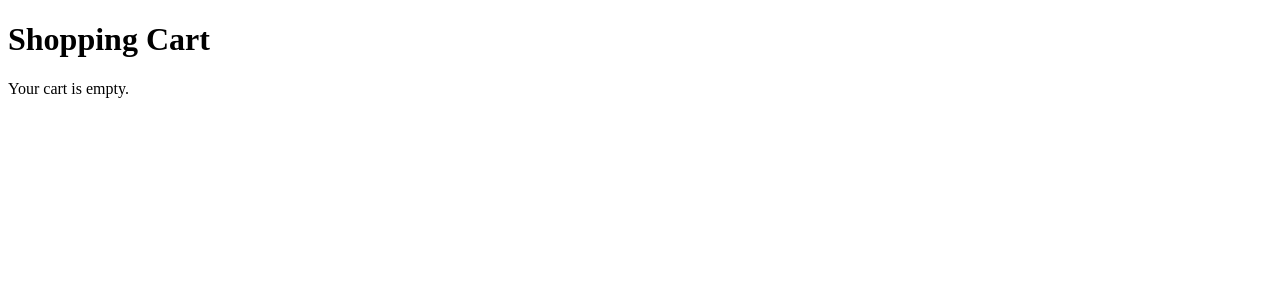
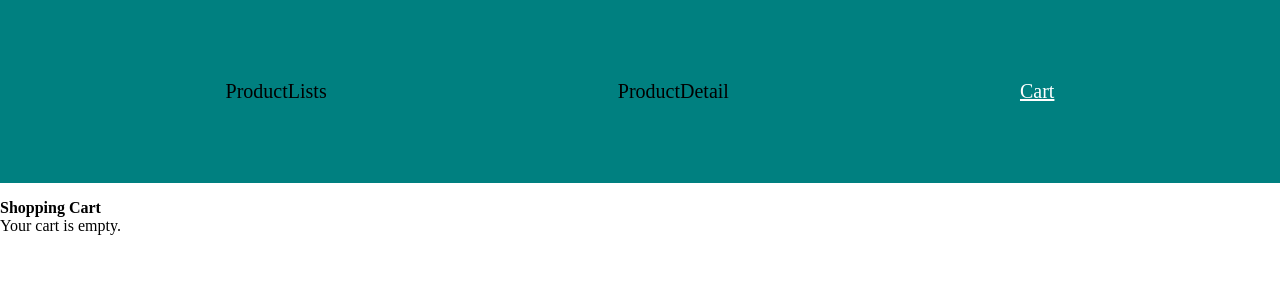
Before and after one commit to Muniraja-M/E-commerce, a React (Create React App) app: page /cart in a window 1280 px wide. Shown: the top 300 px of the page. Built offline with nearby package versions, Linux system fonts and the light colour scheme.

Commit message:
routers and redux

```diff
--- a/package.json
+++ b/package.json
@@ -5,11 +5,13 @@
   "keywords": [],
   "main": "src/index.js",
   "dependencies": {
+    "@reduxjs/toolkit": "^1.9.7",
     "@tanstack/react-query": "5.4.3",
     "axios": "1.6.0",
     "react": "18.2.0",
     "react-dom": "18.2.0",
     "react-query": "^3.39.3",
+    "react-redux": "^8.1.3",
     "react-router-dom": "6.18.0",
     "react-scripts": "^5.0.1"
   },
--- a/src/App.js
+++ b/src/App.js
@@ -1,17 +1,21 @@
-import React from "react";
-import { BrowserRouter as Router, Route, Routes } from "react-router-dom";
-import Home from "./pages/Home";
-import Product from "./pages/Product";
-import Cart from "./pages/Cart";
+import React from 'react';
+import { BrowserRouter as Router, Route, Routes } from 'react-router-dom';
+import Home from './pages/Home';
+import Product from './pages/Product';
+import Cart from './pages/Cart';
+import Menu from './components/menu/Menu';
 
 function App() {
-  return (
-    <Routes>
-      <Route path="/" element={<Home />} />
-      <Route path="/product/:id" element={<Product />} />
-      <Route path="/cart" element={<Cart />} />
-    </Routes>
-  );
+    return (
+        <>
+            <Menu />
+            <Routes>
+                <Route path='/' element={<Home />} />
+                <Route path='/product/:id' element={<Product />} />
+                <Route path='/cart' element={<Cart />} />
+            </Routes>
+        </>
+    );
 }
 
 export default App;
--- /dev/null
+++ b/src/components/menu/Menu.js
@@ -0,0 +1,31 @@
+import { NavLink } from 'react-router-dom';
+import { SCREENS } from '../../constants/appConstants';
+import { Fragment } from 'react';
+
+const { PRODUCT_DETAILS_PATH, PRODUCT_LIST_PATH, CART_PATH } = SCREENS;
+const menuLists = [
+    { id: crypto.randomUUID(), name: 'ProductLists', to: PRODUCT_DETAILS_PATH },
+    { id: crypto.randomUUID(), name: 'ProductDetail', to: PRODUCT_LIST_PATH },
+    { id: crypto.randomUUID(), name: 'Cart', to: CART_PATH },
+];
+const Menu = () => {
+    return (
+        <div className='menu'>
+            {menuLists.map(({ id, name, to }) => {
+                return (
+                    <NavLink
+                        key={id}
+                        to={to}
+                        className={({ isActive }) =>
+                            isActive ? 'active' : 'disactive'
+                        }
+                    >
+                        {name}
+                    </NavLink>
+                );
+            })}
+        </div>
+    );
+};
+
+export default Menu;
--- /dev/null
+++ b/src/constants/appConstants.js
@@ -0,0 +1,6 @@
+export const SCREENS = {
+    PRODUCT_DETAILS_PATH: '/',
+    PRODUCT_LIST_PATH: '/product/:id',
+    CART_PATH: '/cart',
+    NOTFOUND_PATH: '*',
+};
--- a/src/index.js
+++ b/src/index.js
@@ -1,19 +1,23 @@
 // index.js
-import React from "react";
-import { createRoot } from "react-dom/client";
-import { QueryClient, QueryClientProvider } from "react-query"; // Import from "react-query"
-
-import { BrowserRouter as Router } from "react-router-dom";
-import App from "./App";
+import React from 'react';
+import { createRoot } from 'react-dom/client';
+import { QueryClient, QueryClientProvider } from 'react-query'; // Import from "react-query"
+import { Provider } from 'react-redux';
+import { BrowserRouter as Router } from 'react-router-dom';
+import App from './App';
+import './styles.css';
+import store from './redux/store';
 
 const queryClient = new QueryClient();
 
-const root = createRoot(document.getElementById("root"));
+const root = createRoot(document.getElementById('root'));
 
 root.render(
-  <QueryClientProvider client={queryClient}>
-    <Router>
-      <App />
-    </Router>
-  </QueryClientProvider>,
+    <QueryClientProvider client={queryClient}>
+        <Router>
+            <Provider store={store}>
+                <App />
+            </Provider>
+        </Router>
+    </QueryClientProvider>
 );
--- a/src/pages/Cart.js
+++ b/src/pages/Cart.js
@@ -1,12 +1,9 @@
 // Cart.js
-import React, { useState } from "react";
+import React, { useState } from 'react';
+import { useSelector, useDispatch } from 'react-redux';
 
 function Cart() {
-  const [cart, setCart] = useState([]);
-
-  const addToCart = (product) => {
-    setCart([...cart, product]);
-  };
+    const cart = useSelector((state) => state.cart); // Access the cart state using useSelector
 
     const removeFromCart = (productId) => {
         const updatedCart = cart.filter((product) => product.id !== productId);
@@ -23,7 +20,9 @@ function Cart() {
                     {cart.map((product) => (
                         <li key={product.id}>
                             {product.title}
-              <button onClick={() => removeFromCart(product.id)}>Remove</button>
+                            <button onClick={() => removeFromCart(product.id)}>
+                                Remove
+                            </button>
                         </li>
                     ))}
                 </ul>
--- a/src/pages/Home.js
+++ b/src/pages/Home.js
@@ -1,13 +1,19 @@
 // Home.js
-import React, { useState } from "react";
-import { useProducts } from "../api";
-import ProductList from "../components/ProductList";
-import SearchBar from "../components/SearchBar";
-import { searchProducts } from "../utils";
+import React, { useState } from 'react';
+import { useProducts } from '../api';
+import { useSelector, useDispatch } from 'react-redux';
+import ProductList from '../components/ProductList';
+import SearchBar from '../components/SearchBar';
+import { searchProducts } from '../utils';
 
 function Home() {
     const { data: products, isLoading, isError } = useProducts();
-  const [searchQuery, setSearchQuery] = useState("");
+    const [searchQuery, setSearchQuery] = useState('');
+    const dispatch = useDispatch(); // Get the dispatch function
+
+    const addToCart = (product) => {
+        dispatch(addToCart(product));
+    };
 
     if (isLoading) {
         return <div>Loading...</div>;
@@ -23,7 +29,7 @@ function Home() {
         <div>
             <h1>Product Listing Page</h1>
             <SearchBar onSearch={(query) => setSearchQuery(query)} />
-      <ProductList products={filteredProducts} />
+            <ProductList products={filteredProducts} onAddToCart={addToCart} />
         </div>
     );
 }
--- a/src/pages/Product.js
+++ b/src/pages/Product.js
@@ -1,17 +1,18 @@
 // Product.js
-import React from "react";
-
-function Product({ product }) {
-  return (
-    <div>
-      <h1>{product.title}</h1>
-      <img src={product.image} alt={product.title} />
-      <p>Price: ${product.price}</p>
-      <p>Description: {product.description}</p>
-      <p>Rating: {product.rating.rate}</p>
-      <p>Reviews: {product.rating.count}</p>
-    </div>
-  );
+import React from 'react';
+import { useSelector, useDispatch } from 'react-redux';
+function Product() {
+    const cart = useSelector((state) => state.cart); // Access the cart state using useSelector
+    return (
+        <div>
+            <h1>{cart.title}</h1>
+            <img src={cart.image} alt={cart.title} />
+            <p>Price: ${cart.price}</p>
+            <p>Description: {cart.description}</p>
+            <p>Rating: {cart.rating.rate}</p>
+            <p>Reviews: {cart.rating.count}</p>
+        </div>
+    );
 }
 
 export default Product;
--- /dev/null
+++ b/src/redux/cartslice.js
@@ -0,0 +1,15 @@
+// cartSlice.js
+import { createSlice } from '@reduxjs/toolkit';
+
+const cartSlice = createSlice({
+    name: 'cart',
+    initialState: [],
+    reducers: {
+        addToCart: (state, action) => {
+            state.push(action.payload);
+        },
+    },
+});
+
+export const { addToCart } = cartSlice.actions;
+export default cartSlice.reducer;
--- /dev/null
+++ b/src/redux/store.js
@@ -0,0 +1,11 @@
+// store.js
+import { configureStore } from '@reduxjs/toolkit';
+import cartReducer from './cartslice';
+
+const store = configureStore({
+    reducer: {
+        cart: cartReducer,
+    },
+});
+
+export default store;
--- a/src/styles.css
+++ b/src/styles.css
@@ -1,4 +1,26 @@
-.App {
-  font-family: sans-serif;
-  text-align: center;
+* {
+    margin: 0;
+    padding: 0;
+    box-sizing: border-box;
+    font-size: 16px;
 }
+
+.active {
+    color: white;
+}
+.disactive {
+    text-decoration: none;
+    color: black;
+}
+.menu > a {
+    font-size: 20px;
+}
+.menu {
+    display: flex;
+    justify-content: space-around;
+    align-items: center;
+    padding: 5rem;
+
+    background-color: teal;
+    margin-bottom: 1rem;
+}
```
Also changed, not shown: 1 other file (tests, documents, lock files or other folders). Lines whose indentation alone changed are shown as unchanged.
